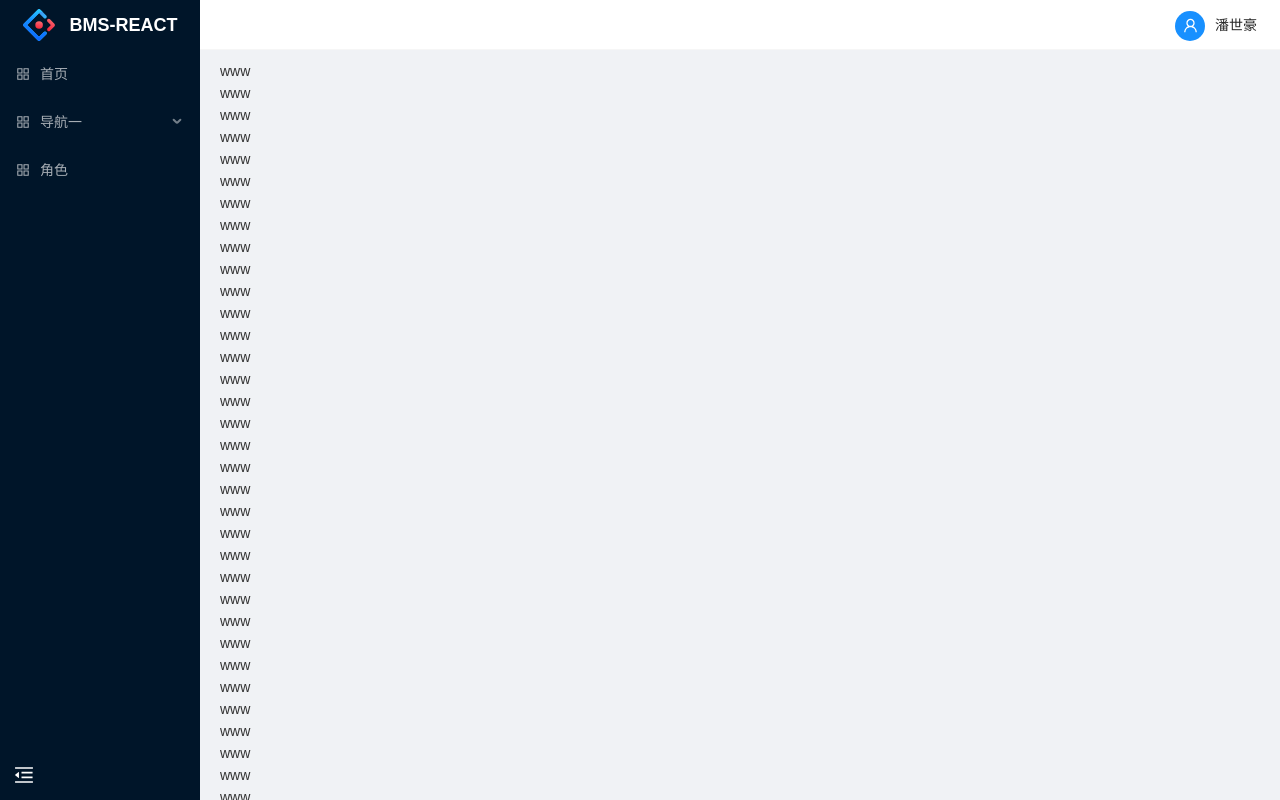
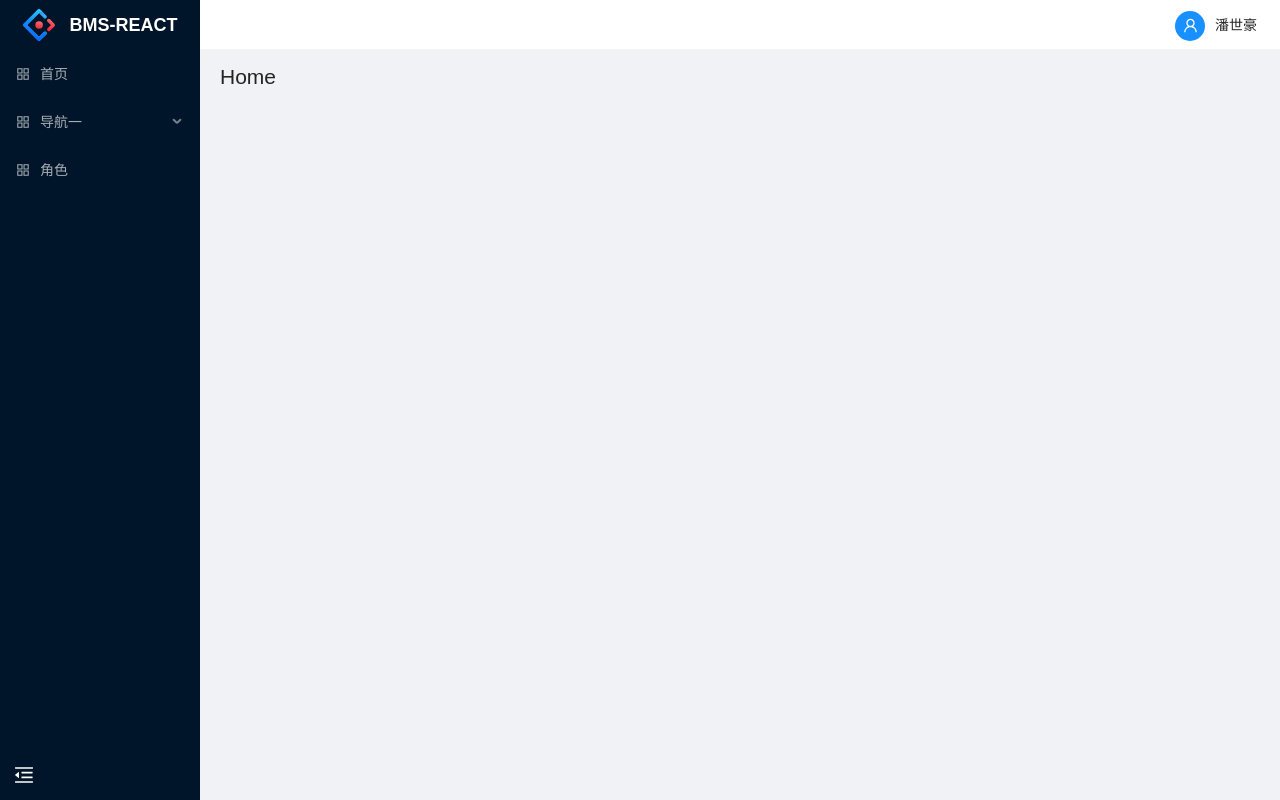
Before and after one commit to bibab0/bms_react, a React (Create React App) app: page / in a window 1280 px wide. Built offline with nearby package versions, Linux system fonts and the light colour scheme.

Commit message:
*路由调整
1.暂时去掉路由懒加载
2.内容根据侧边导航切换

下一步：
1.刷新时保存侧边栏选中状态
2.路由懒加载

```diff
--- a/src/index.js
+++ b/src/index.js
@@ -1,5 +1,6 @@
 import React from 'react';
 import ReactDOM from 'react-dom';
+import { BrowserRouter as Router } from "react-router-dom";
 import 'antd/dist/antd.css';
 import './assets/css/antdreset.css';
 import './assets/css/index.css';
@@ -7,7 +8,9 @@ import App from './views/App/App';
 
 ReactDOM.render(
   // <React.StrictMode>
-    <App />,
+  <Router>
+    <App />
+  </Router>,
   // </React.StrictMode>,
   document.getElementById('root')
 );
--- /dev/null
+++ b/src/views/Layout/ContentArea.js
@@ -0,0 +1,32 @@
+import React, { Component } from 'react';
+import { Switch, Route } from 'react-router-dom';
+import router from '../../routers/router';
+import { Layout } from 'antd';
+const { Content } = Layout;
+class ContentArea extends Component {
+    render() {
+        return (
+            <Content>
+                <Switch>
+                    {router.map((route, index) => {
+                        if (route.routes) {
+                            return (
+                                <Route key={index} path={route.path} exact={route.exact} >
+                                    {route.routes.map((childrote, inde) => (
+                                        <Route key={inde} path={childrote.path} exact={childrote.exact} children={<childrote.component />} />
+                                    ))}
+                                </Route>
+                            )
+                        } else {
+                            return (
+                                <Route key={index} path={route.path} exact={route.exact} children={<route.component />} />
+                            )
+                        }
+                    })}
+                </Switch>
+            </Content>
+        );
+    }
+}
+
+export default ContentArea;
--- a/src/views/Layout/Layout.js
+++ b/src/views/Layout/Layout.js
@@ -1,8 +1,8 @@
 import React, { Component } from 'react';
 import SiderBar from './SiderBar';
 import HeaderBar from './HeaderBar';
+import ContentArea from './ContentArea';
 import { Layout } from 'antd';
-const { Content } = Layout;
 class LayoutIndex extends Component {
     render() {
         return (
@@ -10,59 +10,7 @@ class LayoutIndex extends Component {
                 <SiderBar />
                 <Layout>
                     <HeaderBar />
-                    <Content>
-                        <div>www</div>
-                        <div>www</div>
-                        <div>www</div>
-                        <div>www</div>
-                        <div>www</div>
-                        <div>www</div>
-                        <div>www</div>
-                        <div>www</div>
-                        <div>www</div>
-                        <div>www</div>
-                        <div>www</div>
-                        <div>www</div>
-                        <div>www</div>
-                        <div>www</div>
-                        <div>www</div>
-                        <div>www</div>
-                        <div>www</div>
-                        <div>www</div>
-                        <div>www</div>
-                        <div>www</div>
-                        <div>www</div>
-                        <div>www</div>
-                        <div>www</div>
-                        <div>www</div>
-                        <div>www</div>
-                        <div>www</div>
-                        <div>www</div>
-                        <div>www</div>
-                        <div>www</div>
-                        <div>www</div>
-                        <div>www</div>
-                        <div>www</div>
-                        <div>www</div>
-                        <div>www</div>
-                        <div>www</div>
-                        <div>www</div>
-                        <div>www</div>
-                        <div>www</div>
-                        <div>www</div>
-                        <div>www</div>
-                        <div>www</div>
-                        <div>5www</div>
-                        <div>www</div>
-                        <div>www</div>
-                        <div>www</div>
-                        <div>www</div>
-                        <div>4www</div>
-                        <div>www</div>
-                        <div>www</div>
-                        <div>3www</div>
-                        <div>2www</div>
-                    </Content>
+                    <ContentArea />
                 </Layout>
             </Layout>
         );
--- a/src/views/Layout/SiderBar.js
+++ b/src/views/Layout/SiderBar.js
@@ -1,5 +1,5 @@
 import React, { Component } from 'react';
-import { BrowserRouter as Router, Link } from "react-router-dom";
+import { Link } from "react-router-dom";
 import router from '../../routers/router';
 import './SiderBar.css';
 import reactLogo from '../../assets/images/reactLogo.svg';
@@ -30,7 +30,6 @@ class SiderBar extends Component {
                     <img src={reactLogo} alt="logo" />
                     {this.state.collapsed ? '' : <span>BMS-REACT</span>}
                 </div>
-                <Router>
                 <Menu onClick={this.handleClick} mode="inline" theme="dark">
                     {router.map((route) => {
                         if (route.routes) {
@@ -50,7 +49,6 @@ class SiderBar extends Component {
                         }
                     })}
                 </Menu>
-                </Router>
                 <div className="collapseBox" onClick={this.toggleCollapsed}>
                     {this.state.collapsed ? <MenuUnfoldOutlined className="collapseIcon" /> : <MenuFoldOutlined className="collapseIcon" />}
                 </div>
```
Also changed, not shown: src/routers/router.js (+9 -9 lines). Lines whose indentation alone changed are shown as unchanged.
